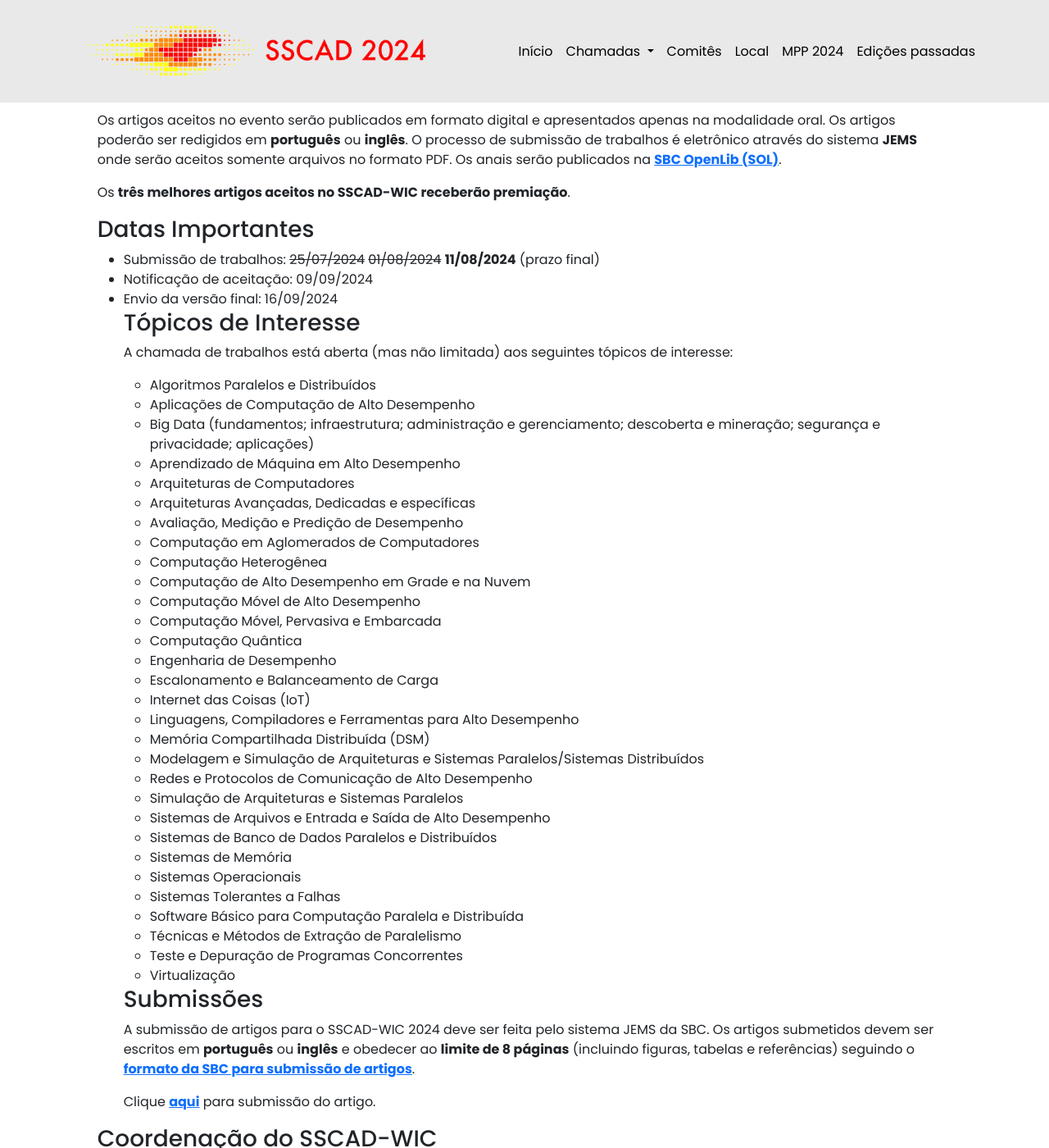
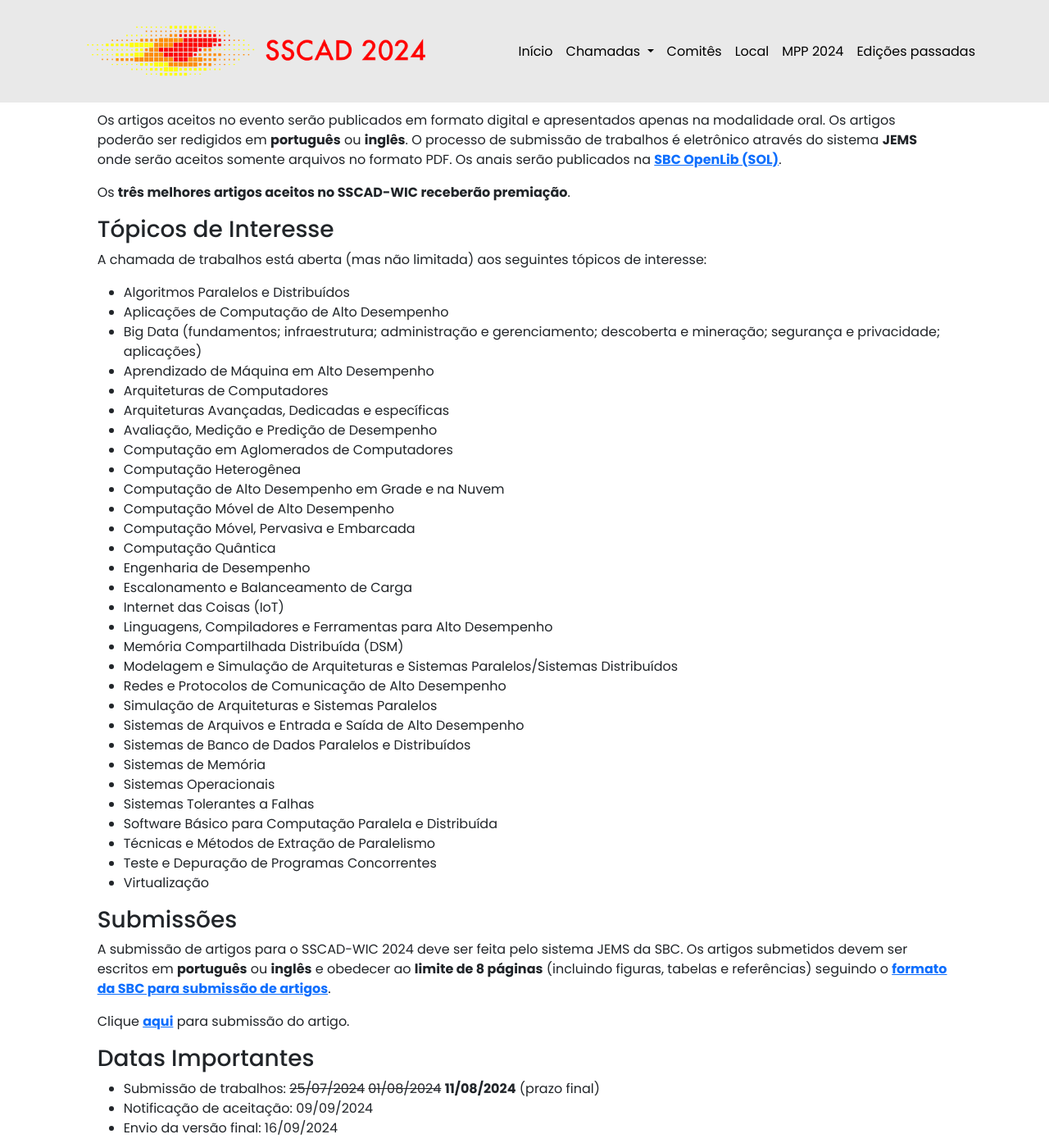
Before and after one commit to ce-acpad/sscad2024, a Jekyll site: the page built from cfp_wic.html, in a window 1280 px wide and 1400 px high, scrolled down 724 px. Shown: the whole window at 82% size. Built offline with Jekyll 4.4.1, drawn with Linux system fonts in a browser that asks for light colours; some of the changed lines change nothing that is shown.

Commit message:
Update cfp_wic.html

```diff
--- a/cfp_wic.html
+++ b/cfp_wic.html
@@ -18,12 +18,6 @@ permalink: /cfp_wic/
             <p>O <strong>Workshop de Iniciação Científica em Arquitetura de Computadores e Computação de Alto Desempenho (SSCAD-WIC)</strong> é um evento anual, realizado em conjunto com o <strong>Simpósio em Sistemas Computacionais de Alto Desempenho (SSCAD)</strong> desde 2007, oferecendo uma oportunidade para os alunos de graduação apresentarem e discutirem seus trabalhos nos tópicos de interesse do SSCAD.</p>
 <p>Os artigos aceitos no evento serão publicados em formato digital e apresentados apenas na modalidade oral. Os artigos poderão ser redigidos em <strong>português</strong> ou <strong>inglês</strong>. O processo de submissão de trabalhos é eletrônico através do sistema <strong>JEMS</strong> onde serão aceitos somente arquivos no formato PDF. Os anais serão publicados na <strong><a href="http://sol.sbc.org.br/" target="_blank">SBC OpenLib (SOL)</a></strong>.</p>
 <p>Os <strong>três melhores artigos aceitos no SSCAD-WIC receberão premiação</strong>. <!-- Os melhores artigos aceitos no SSCAD-WIC, avaliados pelo comitê de programa, serão convidados para submissão de versão estendida para edição especial da <strong><a href="https://sol.sbc.org.br/journals/index.php/reic/about" target="_blank">Revista Eletrônica de Iniciação Científica (REIC)</a></strong>, publicada digitalmente pela <strong><a href="http://sbc.org.br/" target="_blank">Sociedade Brasileira de Computação (SBC)</a></strong>.--></p>
-
-<h3>Datas Importantes</h3>
-<ul>
-<li>Submissão de trabalhos: <del>25/07/2024</del> <del>01/08/2024</del> <strong>11/08/2024</strong> (prazo final)</li>
-<li>Notificação de aceitação: 09/09/2024</li>
-<li>Envio da versão final: 16/09/2024</li>
 
 
 <h3>Tópicos de Interesse</h3>
@@ -68,6 +62,11 @@ permalink: /cfp_wic/
 
 <!--<p>Clique <strong>aqui</strong> para submissão do artigo.</p>-->
 
+<h3>Datas Importantes</h3>
+<ul>
+<li>Submissão de trabalhos: <del>25/07/2024</del> <del>01/08/2024</del> <strong>11/08/2024</strong> (prazo final)</li>
+<li>Notificação de aceitação: 09/09/2024</li>
+<li>Envio da versão final: 16/09/2024</li>
 <!--
 <li>Submissão de trabalhos:  <del>31/07/2023</del> <del>07/08/2023</del> <strong>14/08/2023</strong></li>
 <li>Notificação de aceitação: 04/09/2023</li>
```
